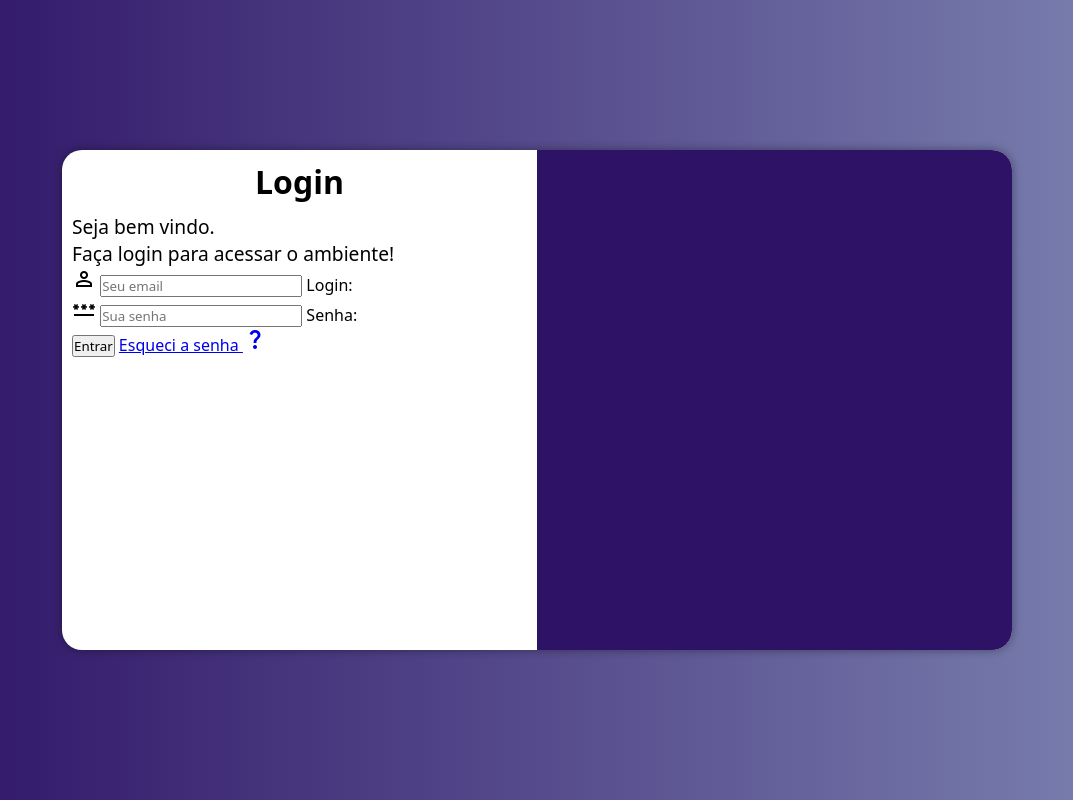
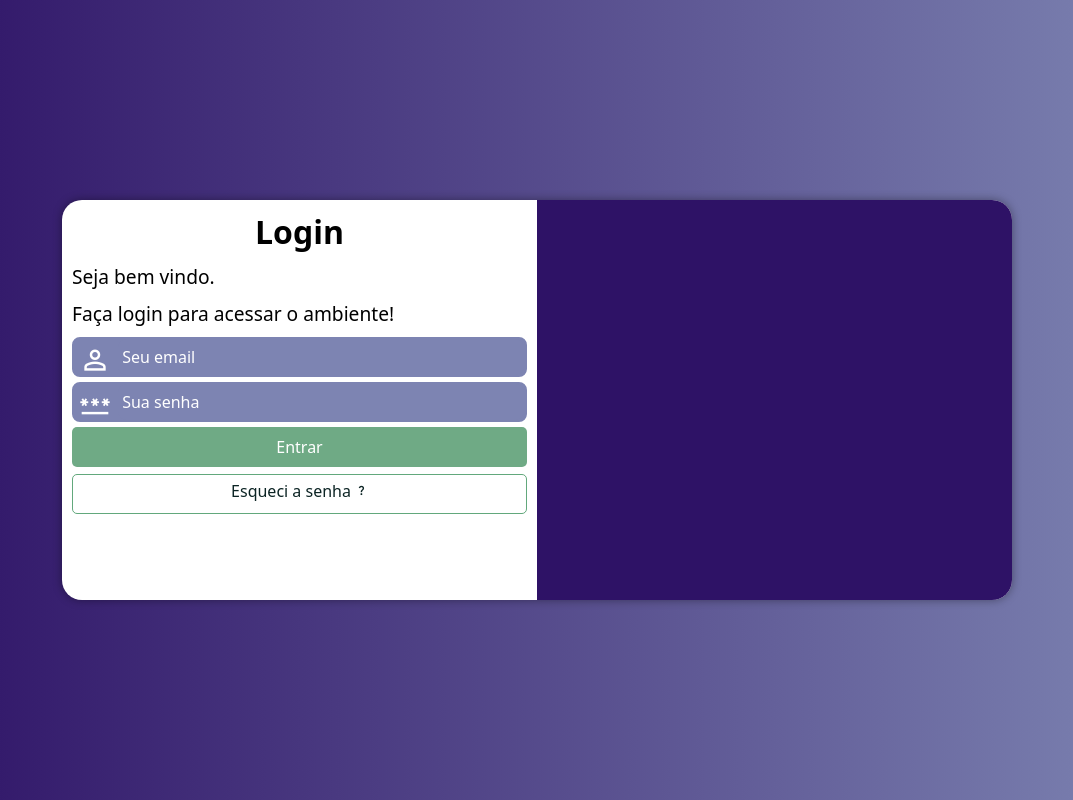
Before and after one commit to felipecostapy/projeto-login, a plain HTML site: page index.html in a window 1280 px wide. Shown: the whole page, without its empty margins (103-1176 px from the left). Drawn offline with nearby package versions, Linux system fonts and the light colour scheme.

Commit message:
Finalizado

```diff
--- a/estilos/mediaquery.css
+++ b/estilos/mediaquery.css
@@ -8,6 +8,7 @@
 
      section#login {
           width: 80vw;
+          height: 300px;
      }
 
      section#login > div#imagem {
@@ -31,6 +32,7 @@
 
       section#login {
           width: 950px;
+          height: 400px;
 
      }
 
@@ -51,6 +53,7 @@
 
      div#formulario > p {
      font-size: 1.2em;
+     margin: 10px 0px;
  }
 
 }
--- a/estilos/style.css
+++ b/estilos/style.css
@@ -30,16 +30,14 @@ verde: #62a87c
      position: absolute;
      top: 50%;
      left: 50%;
-     transform: translate(-50%, -50%);
      overflow: hidden;
-
-
      background-color: white;
      width: 250px;
-     height: 500px;
+     height: 530px;
      border-radius: 20px;
      box-shadow: 0px 0px 10px rgba(0, 0, 0, 0.384);
 
+     transform: translate(-50%, -50%);
      transition: width 0.3s, height 0.3s;
      transition-timing-function: ease;
 
@@ -69,3 +67,91 @@ verde: #62a87c
  div#formulario > p {
      font-size: 0.8em;
  }
+
+form > div.campo {
+     background-color: #7d84b2;
+     border: 2px solid #7d84b2;;
+     width: 100%;
+     display: block;
+     height: 40px;
+     border-radius: 8px;
+     margin: 5px 0px;
+
+}
+
+form label {
+     display: none;
+}
+
+div.campo > span {
+     color: white;
+     font-size: 2em;
+     width: 40px;
+     padding: 5px;
+
+}
+
+div.campo > input {
+     background-color: #7d84b2;
+     font-size: 1em;
+     width: calc(100% - 45px);
+     height: 100%;
+     border: 0px;
+     border-radius: 8px;
+     padding: 4px;
+     transform: translateY(-13px);
+}
+
+div.campo > input:focus-within {
+     background-color: white;
+}
+
+ form > input[type=submit]{
+     display: block;
+     font-size: 1em;
+     width: 100%;
+     height: 40px;
+     background-color: #6faa85;
+     color: white;
+     border: none;
+     border-radius: 5px;
+
+ }
+
+ form > input[type=submit]:hover{
+     background-color: rgb(34, 136, 136);
+     cursor: pointer;
+
+ }
+
+ form > a.botao {
+     display: block;
+     text-align: center;
+     padding-top: 5px;
+     margin-top: 7px;
+     width: 100%;
+     height: 40px;
+     font-size: 1em;
+     background-color: white;
+     border: 1px solid #62a87c;
+     border-radius: 5px;
+     text-decoration: none;
+     color: rgb(12, 36, 36);
+
+ }
+
+ input::placeholder{
+     color: white;
+ }
+
+ form > a.botao:hover {
+     background-color: rgb(34, 136, 136);
+ }
+
+ form > a.botao > span {
+     font-size: 0.8em;
+ }
+
+ input {
+     width: 60%;
+ }
--- a/index.html
+++ b/index.html
@@ -21,15 +21,15 @@
                          <div class="campo">
                               <span class="material-symbols-outlined">person</span>
                               <input type="email" name="login" id="ilogin" placeholder="Seu email" autocomplete="email" required maxlength="40">
-                              <label for="ilogin">Login:</label>
+                              <label for="ilogin">Login</label>
                          </div>
                          <div class="campo">
                               <span class="material-symbols-outlined">password</span>
                               <input type="password" name="senha" id="isenha" placeholder="Sua senha" autocomplete="current-password" required minlength="8" maxlength="20">
-                              <label for="isenha">Senha:</label>
+                              <label for="isenha">Senha</label>
                          </div>
                          <input type="submit" value="Entrar">
-                         <a href="esqueci.html">Esqueci a senha <span class="material-symbols-outlined">question_mark</span> </a>
+                         <a href="esqueci.html" class="botao">Esqueci a senha <span class="material-symbols-outlined">question_mark</span> </a>
                     </form>
                </div>
           </section>
```
